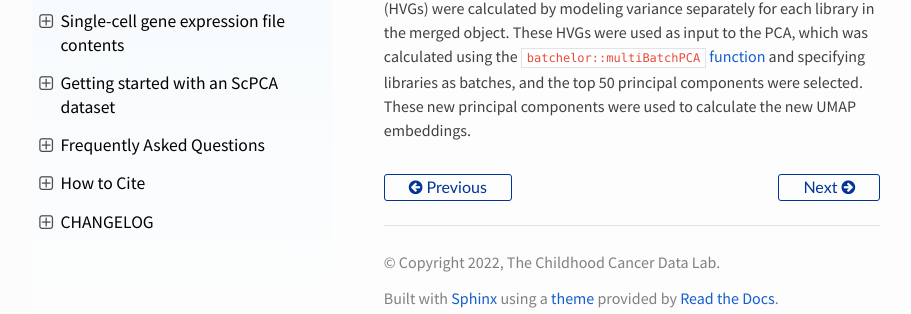
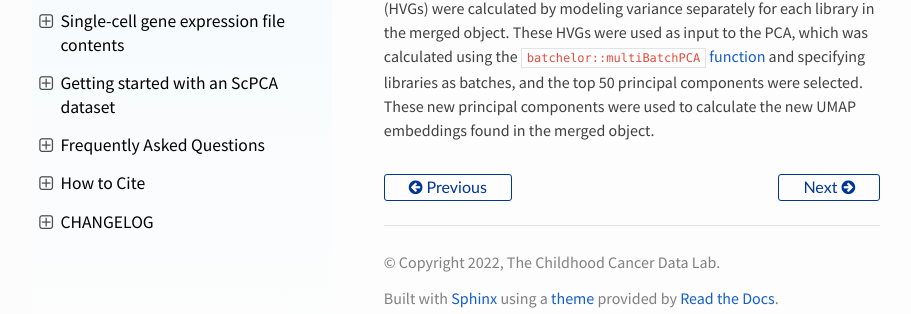
Before and after one commit to DongzeHE/scpca-docs, a Sphinx documentation site: the page built from docs/processing_information.md, in a window 1280 px wide and 900 px high, scrolled down 7575 px. Shown: the part 564-878 px from the top of the window, without its empty margins (158-1069 px from the left). Built offline with Sphinx 7.4.7 and the Read the Docs theme 2.0.0, drawn with Linux system fonts in a browser that asks for light colours.

Commit message:
Update docs/processing_information.md
Co-authored-by: Ally Hawkins <54039191+allyhawkins@users.noreply.github.com>

```diff
--- a/docs/processing_information.md
+++ b/docs/processing_information.md
@@ -194,4 +194,4 @@ For any projects with cell hash data, only the associated RNA data was merged in
 After merging, new principal component analysis (PCA) coordinates and UMAP embeddings were calculated so that each library in the merged object is equally weighted.
 For this, the top 2000 high-variance genes (HVGs) were calculated by modeling variance separately for each library in the merged object.
 These HVGs were used as input to the PCA, which was calculated using the [`batchelor::multiBatchPCA` function](https://rdrr.io/bioc/batchelor/man/multiBatchPCA.html) and specifying libraries as batches, and the top 50 principal components were selected.
-These new principal components were used to calculate the new UMAP embeddings.
+These new principal components were used to calculate the new UMAP embeddings found in the merged object.
```
